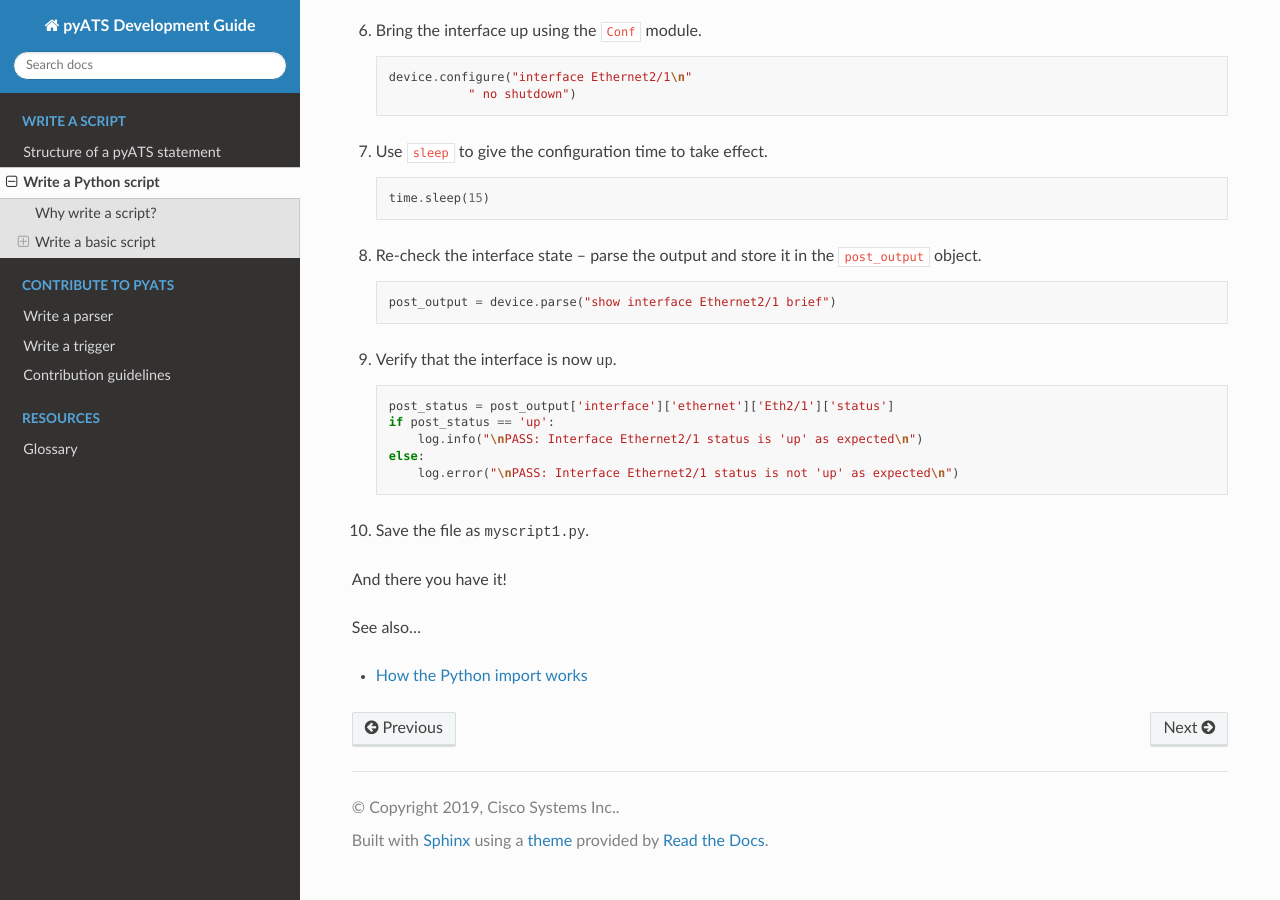
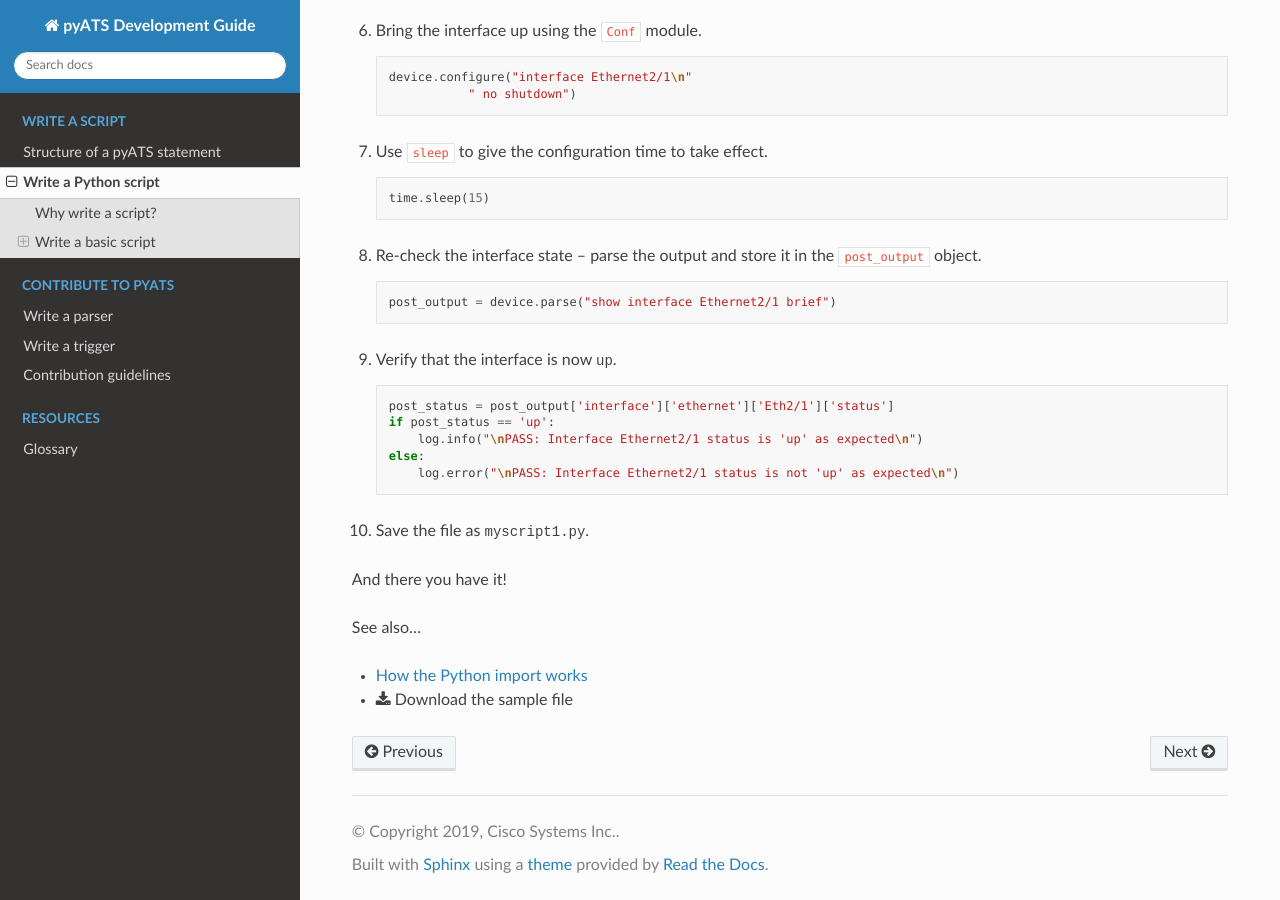
Before and after one commit to CiscoTestAutomation/getting-started, a Sphinx documentation site: the page built from source/writescripts/writepythonscript.rst, in a window 1280 px wide and 900 px high, scrolled down 2991 px. Built offline with Sphinx 7.4.7 and the Read the Docs theme 2.0.0, drawn with Linux system fonts in a browser that asks for light colours.

Commit message:
Added another link to the zip file.

```diff
--- a/source/writescripts/writepythonscript.rst
+++ b/source/writescripts/writepythonscript.rst
@@ -155,3 +155,4 @@ And there you have it!
 See also...
 
 * `How the Python import works <https://docs.python.org/3/tutorial/modules.html?highlight=import>`_
+* :download:`Download the sample <simple_script1.zip>` file
```
